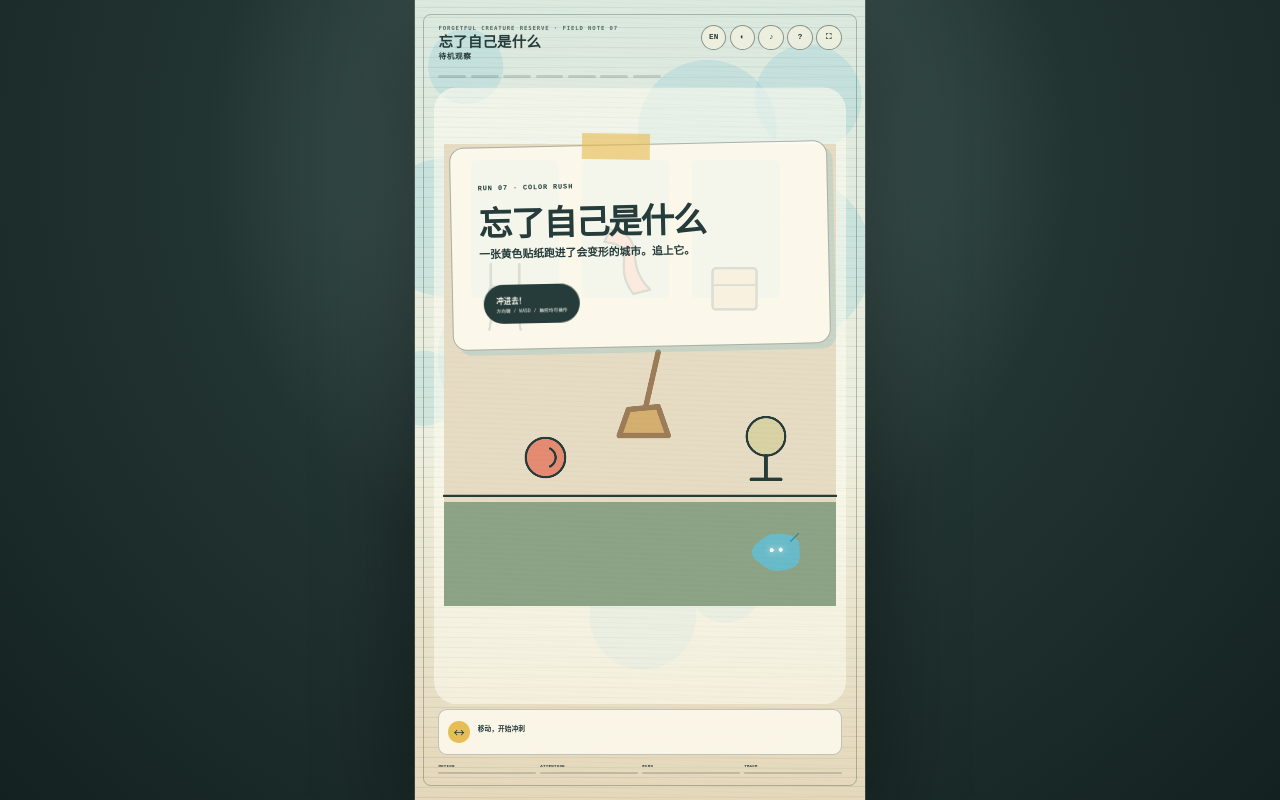
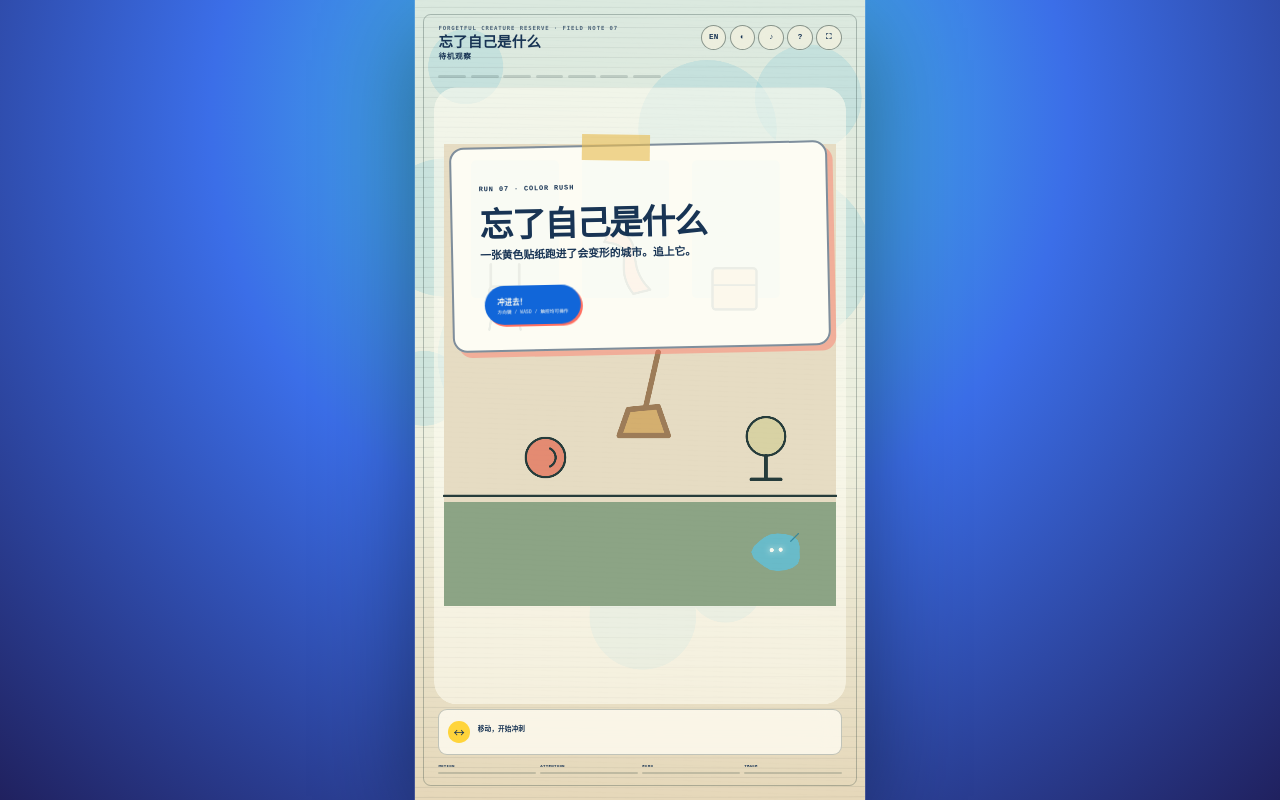
Before and after one commit to 630388703-sudo/memory-drift-game, a Next.js app: page / in a window 1280 px wide. Built offline with nearby package versions, Linux system fonts and the light colour scheme.

Commit message:
Reframe game as a colorful sticker rush

```diff
--- a/app/globals.css
+++ b/app/globals.css
@@ -1,14 +1,14 @@
 @import "tailwindcss";
 
-:root { color-scheme: light; --ink:#263c3b; --paper:#f4f1df; --mist:#dce9e3; --blue:#67bdd0; --blue-dark:#32859b; --moss:#789b72; --yellow:#e7bd55; --coral:#e48b72; }
+:root { color-scheme: light; --ink:#183454; --paper:#fff8df; --mist:#dff4ff; --blue:#27a9ff; --blue-dark:#1166d9; --moss:#57c77d; --yellow:#ffd43b; --coral:#ff6f61; }
 * { box-sizing:border-box; }
-html, body { width:100%; min-height:100%; margin:0; background:#172524; overscroll-behavior:none; }
+html, body { width:100%; min-height:100%; margin:0; background:#182d66; overscroll-behavior:none; }
 body { color:var(--ink); font-family:"Avenir Next","PingFang SC","Noto Sans CJK SC",system-ui,sans-serif; }
 button { color:inherit; font:inherit; }
-.game-page { min-height:100dvh; display:grid; place-items:center; overflow:hidden; background:radial-gradient(circle at 50% 20%,#526b66 0,#223432 48%,#132220 100%); }
+.game-page { min-height:100dvh; display:grid; place-items:center; overflow:hidden; background:radial-gradient(circle at 50% 15%,#47d7e5 0,#3b6ee8 46%,#20215f 100%); }
 .game-shell { position:relative; width:min(100vw,calc(100dvh * .5625)); height:min(100dvh,calc(100vw * 1.77778)); overflow:hidden; isolation:isolate; container-type:size; background:var(--paper); box-shadow:0 0 0 1px rgba(255,255,255,.15),0 28px 90px rgba(0,0,0,.42); }
 .game-shell canvas { position:absolute; inset:0; width:100%; height:100%; display:block; }
-.paper-grain { position:absolute; inset:0; pointer-events:none; opacity:.22; mix-blend-mode:multiply; background-image:repeating-linear-gradient(2deg,transparent 0 3px,rgba(38,60,59,.09) 4px,transparent 5px),radial-gradient(circle at 30% 20%,rgba(255,255,255,.7),transparent 35%); }
+.paper-grain { position:absolute; inset:0; pointer-events:none; opacity:.12; mix-blend-mode:multiply; background-image:repeating-linear-gradient(2deg,transparent 0 3px,rgba(24,52,84,.08) 4px,transparent 5px),radial-gradient(circle at 30% 20%,rgba(255,255,255,.85),transparent 35%); }
 .game-shell::after { content:""; position:absolute; inset:1.8%; border:1px solid rgba(38,60,59,.3); border-radius:1.7cqw; pointer-events:none; z-index:9; }
 
 .game-header { position:absolute; z-index:10; top:3.1%; left:5.2%; right:5.2%; display:grid; grid-template-columns:1fr auto; gap:1.7cqw; color:var(--ink); }
@@ -25,16 +25,16 @@ button { color:inherit; font:inherit; }
 .stage-rail span.done { background:var(--yellow); width:8.1cqw; }
 
 .title-card,.mission-card,.assembly-panel,.trial-caption,.report-copy,.help-sheet { position:absolute; z-index:12; }
-.title-card { left:8%; right:8%; top:18%; padding:5cqw 6cqw 5.5cqw; background:rgba(255,253,242,.84); border:1px solid rgba(38,60,59,.38); border-radius:3.2cqw; box-shadow:1.2cqw 1.2cqw 0 rgba(103,189,208,.25); transform:rotate(-1.2deg); }
+.title-card { left:8%; right:8%; top:18%; padding:5cqw 6cqw 5.5cqw; background:rgba(255,255,248,.91); border:2px solid rgba(24,52,84,.55); border-radius:3.2cqw; box-shadow:1.2cqw 1.2cqw 0 rgba(255,111,97,.42); transform:rotate(-1.2deg); }
 .title-card::before { content:""; position:absolute; width:15cqw; height:3.2cqh; top:-1.5cqh; left:35%; background:rgba(231,189,85,.63); transform:rotate(2deg); }
 .title-card span,.mission-card span,.assembly-panel>span,.trial-caption span,.report-copy>span { font:700 1.55cqw/1.2 ui-monospace,monospace; letter-spacing:.12em; text-transform:uppercase; }
 .title-card h1 { margin:1.5cqh 0 .8cqh; font:800 7.5cqw/.98 "STKaiti","KaiTi","Songti SC",Georgia,serif; letter-spacing:-.04em; }
 .title-card p { margin:0 0 2.8cqh; font:600 2.4cqw/1.5 "STKaiti","KaiTi",serif; }
-.start-action { display:inline-grid; gap:.45cqh; padding:1.2cqh 2.8cqw; border:0; border-radius:99px; background:var(--ink); color:#fffdf2; font-size:1.65cqw; font-weight:800; text-align:left; cursor:pointer; animation:nudge 1.5s ease-in-out infinite; }
+.start-action { display:inline-grid; gap:.45cqh; padding:1.2cqh 2.8cqw; border:0; border-radius:99px; background:var(--blue-dark); color:#fffdf2; font-size:1.65cqw; font-weight:800; text-align:left; cursor:pointer; animation:nudge 1.5s ease-in-out infinite; box-shadow:.45cqw .45cqw 0 var(--coral); }
 .start-action small { font:600 1cqw/1.2 ui-monospace,monospace; letter-spacing:.04em; opacity:.7; }
 .start-action:hover,.start-action:focus-visible { background:var(--blue-dark); outline:3px solid rgba(103,189,208,.55); animation-play-state:paused; }
 
-.mission-card { left:5.2%; right:5.2%; top:12.7%; min-height:9.2cqh; padding:1.7cqh 3cqw; display:grid; grid-template-columns:auto 1fr; gap:.55cqh 3cqw; align-items:center; background:rgba(255,253,242,.86); border-left:.8cqw solid var(--yellow); border-radius:0 2.2cqw 2.2cqw 0; box-shadow:0 1.2cqh 4cqh rgba(38,60,59,.11); }
+.mission-card { left:5.2%; right:5.2%; top:12.7%; min-height:9.2cqh; padding:1.7cqh 3cqw; display:grid; grid-template-columns:auto 1fr; gap:.55cqh 3cqw; align-items:center; background:rgba(255,255,248,.9); border-left:.8cqw solid var(--coral); border-radius:0 2.2cqw 2.2cqw 0; box-shadow:0 1.2cqh 4cqh rgba(24,52,84,.14); }
 .mission-card strong { font:700 2.55cqw/1.2 "STKaiti","KaiTi","Songti SC",Georgia,serif; }
 .mission-card small { grid-column:2; font:650 1.25cqw/1.2 ui-monospace,monospace; letter-spacing:.08em; opacity:.7; }
 .mission-card.compact { right:auto; grid-template-columns:auto auto; min-width:45%; }
```
